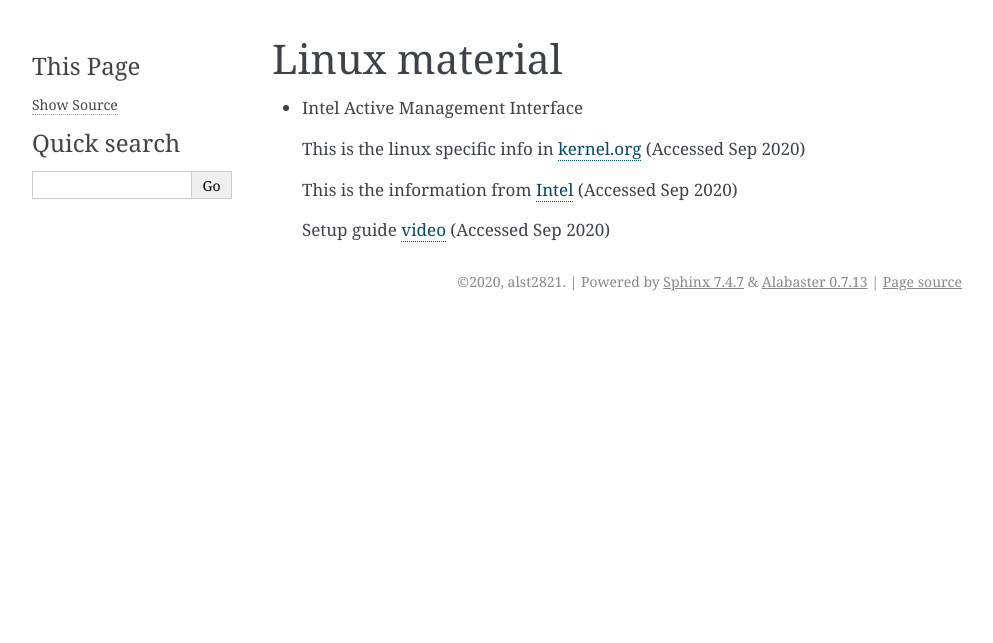
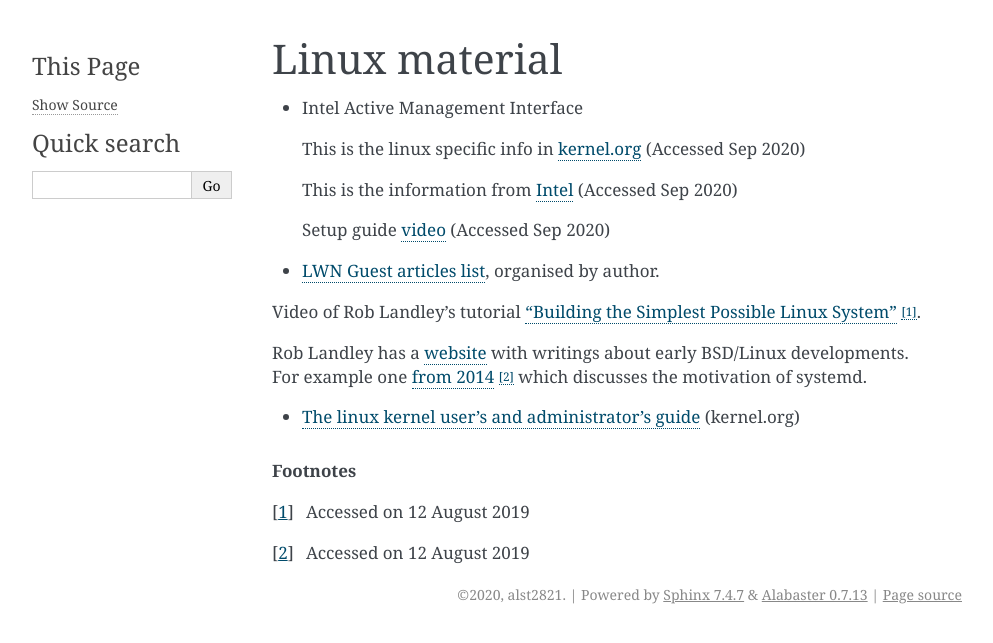
Before and after one commit to alst2821/puffer-fish, a Sphinx documentation site: the page built from doc/linux.rst, in a window 1280 px wide. Shown: the top 643 px of the page, without its empty margins (148-1141 px from the left). Built offline with Sphinx 7.4.7, drawn with Linux system fonts in a browser that asks for light colours; pages that are not in the unit, such as notebooks, are missing from menus.

Commit message:
add linux and debian things

```diff
--- a/doc/index.rst
+++ b/doc/index.rst
@@ -18,6 +18,7 @@ subverting them into publishing!
    emacs
    git
    linux
+   debian
    nix
    nixpkgs
    power-shell
--- a/doc/linux.rst
+++ b/doc/linux.rst
@@ -9,3 +9,24 @@
   This is the information from `Intel <https://www.intel.com/content/www/us/en/architecture-and-technology/implementation-of-intel-active-management-technology.html>`_ (Accessed Sep 2020)
 
   Setup guide `video <https://www.intel.com/content/www/us/en/support/articles/000026592/technologies.html>`_ (Accessed Sep 2020)
+
+
+
+* `LWN Guest articles list <https://lwn.net/Archives/GuestIndex/>`_,
+  organised by author.
+
+Video of Rob Landley's tutorial `"Building the Simplest Possible Linux
+System" <https://www.youtube.com/watch?v=Sk9TatW9ino>`_ [#f1]_.
+
+Rob Landley has a `website <http://landley.net>`_ with writings about
+early BSD/Linux developments.  For example one `from 2014
+<http://landley.net/notes-2014.html#04-09-2014>`_ [#f2]_ which
+discusses the motivation of systemd.
+
+* `The linux kernel user's and administrator's guide <https://www.kernel.org/doc/html/latest/admin-guide/index.html>`_ (kernel.org)
+
+.. rubric:: Footnotes
+
+.. [#f1] Accessed on 12 August 2019
+
+.. [#f2] Accessed on 12 August 2019
```
Also changed, not shown: doc/debian.rst (added, +83 -0 lines).
